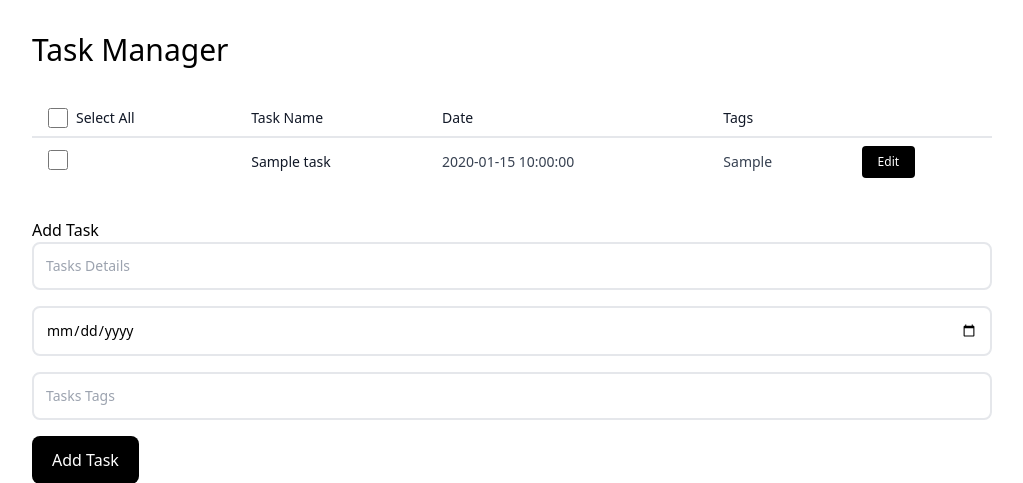
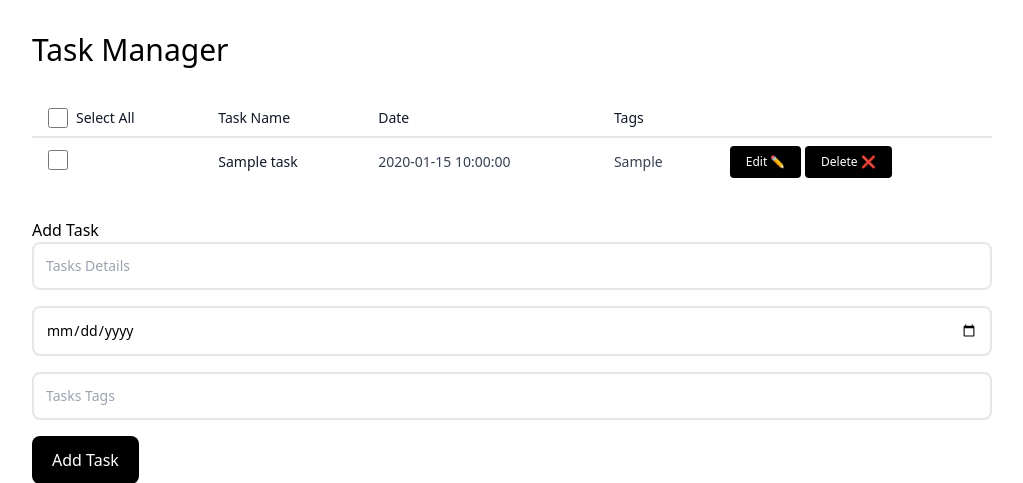
Before and after one commit to abuansarpatowary/php-tasks-manager, a PHP site: page / in a window 1280 px wide. Shown: the top 483 px of the page, without its empty margins (128-1151 px from the left). Run offline with PHP 8.4, Linux system fonts and the light colour scheme; tables that the repository leaves empty or names only in its code hold one stand-in row (values such as "Sample post"); data that the repository does not hold is empty; some libraries are stand-ins or nearby versions.

Commit message:
remove comment and added icon for edit and delete button

```diff
--- a/index.php
+++ b/index.php
@@ -16,12 +16,6 @@
     <link rel="stylesheet" href="https://cdnjs.cloudflare.com/ajax/libs/tailwindcss/2.0.2/tailwind.min.css">
 </head>
 <body>
-
-<!--
-  Heads up! 👋
-
-  This component comes with some `rtl` classes. Please remove them if they are not needed in your project.
--->
 <div class="mx-auto max-w-5xl px-4 sm:px-6 lg:px-8">
 <div class="overflow-x-auto">
   <h2 class="text-3xl py-8">Task Manager</h2>
@@ -43,7 +37,6 @@
             onclick="toggleSelectAll()"
           />
           <label for="SelectAll">Select All</label>
-
         </td>
         <td class="whitespace-nowrap px-4 py-2 font-medium text-gray-900">
         Task Name
@@ -80,8 +73,9 @@
           <a
             href="edit_task.php?id=<?php echo $data['id'] ?>"
             class="inline-block rounded bg-black px-4 py-2 text-xs font-medium text-white hover:bg-black"
-          >Edit
+          >Edit ✏️
           </a>
+            <a href="delete_task.php?id=<?php echo $data['id'] ?>" class="inline-block rounded bg-black px-4 py-2 text-xs font-medium text-white hover:bg-black">Delete <span class="rotate-60" onclick="confirm('Are you sure you want to delete this task?')">❌</span></a>
         </td>
       </tr>
 <?php }?>
@@ -93,7 +87,7 @@
   <!-- form -->
   <div class="pt-8">
     <h2>Add Task</h2>
-  <form method="POST" action="tasks.php?id=<?php echo $data['id'] ?>" class="space-y-4">
+  <form method="POST" action="tasks.php" class="space-y-4">
           <div>
             <label class="sr-only" for="taskname">Task Name</label>
             <input
```
